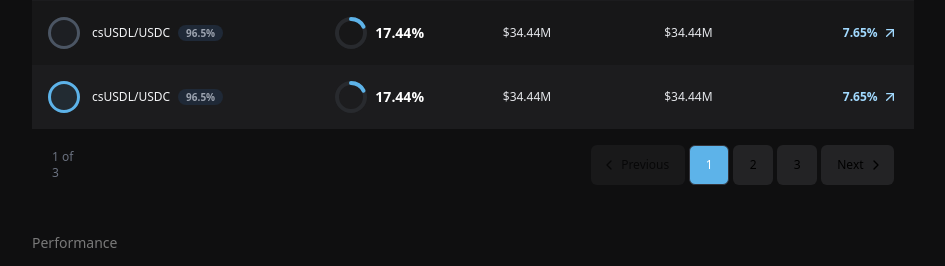
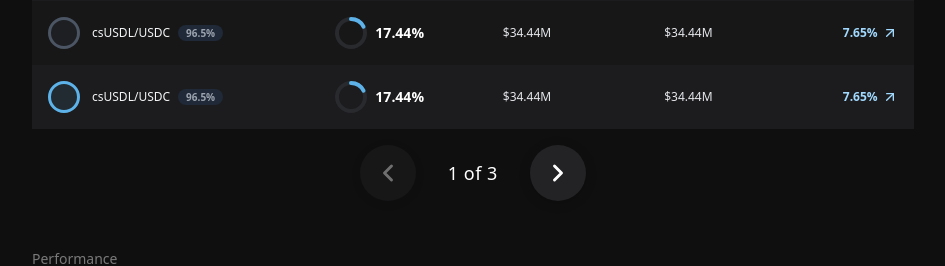
Before and after one commit to tunhatphuong2002/design-replicator-redone, a React (Vite) app: page / in a window 1280 px wide. Shown: the part 1560-1826 px from the top of the page, without its empty margins (8-953 px from the left). Built offline with nearby package versions, Linux system fonts and the light colour scheme.

Commit message:
Add pagination UI
Implement pagination component.

```diff
--- a/src/components/ui/sortable-table.tsx
+++ b/src/components/ui/sortable-table.tsx
@@ -1,4 +1,3 @@
-
 import React, { useState } from "react";
 import { cn } from "@/lib/utils";
 import {
@@ -194,62 +193,54 @@ export function SortableTable<T>({
       </div>
 
       {totalPages > 1 && (
-        <div className="flex justify-between items-center pt-4 px-5 pb-2 text-sm">
-          <span className="text-gray-500">{currentPage} of {totalPages}</span>
-          <Pagination className="justify-end">
-            <PaginationContent>
-              <PaginationItem>
-                <PaginationPrevious
-                  href="#"
-                  onClick={(e) => {
-                    e.preventDefault();
+        <div className="flex justify-center items-center pt-4 px-5 pb-2 text-sm gap-8">
+          <button
+            onClick={() => {
               if (currentPage > 1) setCurrentPage(currentPage - 1);
             }}
+            disabled={currentPage === 1}
+            aria-label="Go to previous page"
             className={cn(
-                    currentPage === 1 && "pointer-events-none opacity-50",
-                    "bg-[#232325] border-[#33333a] hover:bg-[#2a2a2d]"
+              "flex items-center justify-center w-14 h-14 rounded-full bg-[#232325] shadow-md transition-colors",
+              currentPage === 1
+                ? "opacity-40 cursor-not-allowed"
+                : "hover:bg-[#29292c]"
             )}
-                />
-              </PaginationItem>
-
-              {renderPageNumbers().map((page, i) => (
-                <PaginationItem key={i}>
-                  {page === "..." ? (
-                    <span className="flex h-9 w-9 items-center justify-center text-gray-500">...</span>
-                  ) : (
-                    <PaginationLink
-                      href="#"
-                      onClick={(e) => {
-                        e.preventDefault();
-                        setCurrentPage(page as number);
+            style={{
+              minWidth: 56, minHeight: 56,
+              boxShadow: '0 2px 12px 0 rgba(0,0,0,.18)'
             }}
-                      isActive={currentPage === page}
-                      className={cn(
-                        "bg-[#232325] border-[#33333a] hover:bg-[#2a2a2d]",
-                        currentPage === page && "bg-primary text-white hover:bg-primary"
-                      )}
           >
-                      {page}
-                    </PaginationLink>
-                  )}
-                </PaginationItem>
-              ))}
-
-              <PaginationItem>
-                <PaginationNext
-                  href="#"
-                  onClick={(e) => {
-                    e.preventDefault();
+            <svg width="28" height="28" viewBox="0 0 24 24" fill="none" stroke="#fff" strokeWidth="2.5" strokeLinecap="round" strokeLinejoin="round">
+              <polyline points="15 18 9 12 15 6"/>
+            </svg>
+          </button>
+          <span className="font-medium text-white text-xl select-none" style={{
+            letterSpacing: 0.5,
+          }}>
+            {currentPage} of {totalPages}
+          </span>
+          <button
+            onClick={() => {
               if (currentPage < totalPages) setCurrentPage(currentPage + 1);
             }}
+            disabled={currentPage === totalPages}
+            aria-label="Go to next page"
             className={cn(
-                    currentPage === totalPages && "pointer-events-none opacity-50",
-                    "bg-[#232325] border-[#33333a] hover:bg-[#2a2a2d]"
+              "flex items-center justify-center w-14 h-14 rounded-full bg-[#232325] shadow-md transition-colors",
+              currentPage === totalPages
+                ? "opacity-40 cursor-not-allowed"
+                : "hover:bg-[#29292c]"
             )}
-                />
-              </PaginationItem>
-            </PaginationContent>
-          </Pagination>
+            style={{
+              minWidth: 56, minHeight: 56,
+              boxShadow: '0 2px 12px 0 rgba(0,0,0,.18)'
+            }}
+          >
+            <svg width="28" height="28" viewBox="0 0 24 24" fill="none" stroke="#fff" strokeWidth="2.5" strokeLinecap="round" strokeLinejoin="round">
+              <polyline points="9 6 15 12 9 18"/>
+            </svg>
+          </button>
         </div>
       )}
     </div>
```
Lines whose indentation alone changed are shown as unchanged.
